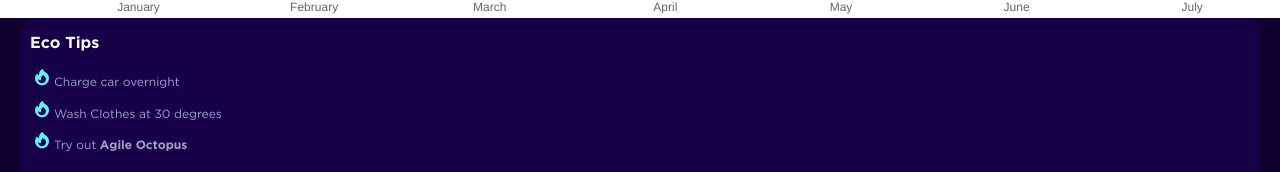
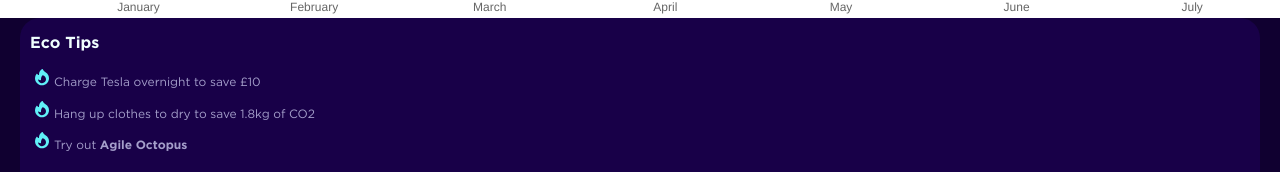
Before and after one commit to mescad/octopus-energy--project-client, a React (Create React App) app: page / in a window 1280 px wide. Shown: the part 742-914 px from the top of the page. Built offline with nearby package versions, Linux system fonts and the light colour scheme.

Commit message:
copy update

```diff
--- a/src/components/Infosection/Infosction.js
+++ b/src/components/Infosection/Infosction.js
@@ -13,12 +13,12 @@ const Infosection = () => {
           <ul className="infosection__vertbox-reclist">
             <li className="infosection__vertbox-reclistitem">
               <img className="infosection__vertbox-reclist--icon" src={fire} />
-              <p class="infosection__vertbox-reclist-p">Charge car overnight</p>
+              <p class="infosection__vertbox-reclist-p">Charge Tesla overnight to save £10</p>
             </li>
             <li className="infosection__vertbox-reclistitem">
               <img className="infosection__vertbox-reclist--icon" src={fire} />
               <p class="infosection__vertbox-reclist-p">
-                Wash Clothes at 30 degrees
+              Hang up clothes to dry to save 1.8kg of CO2
               </p>
             </li>
             <li className="infosection__vertbox-reclistitem">
```
